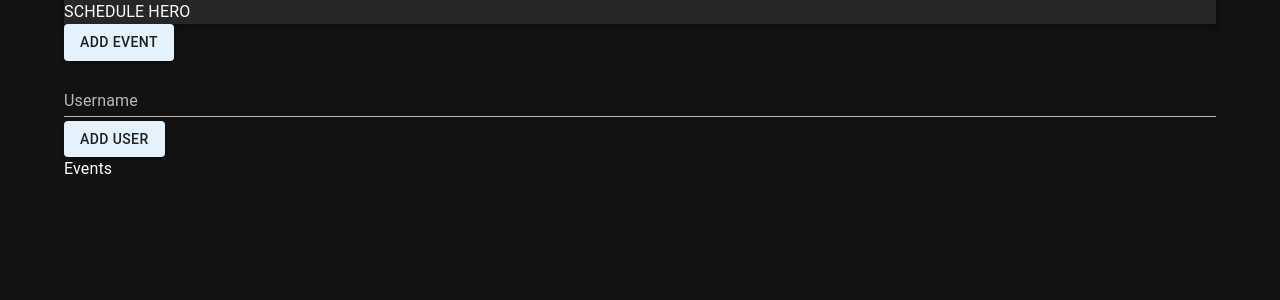
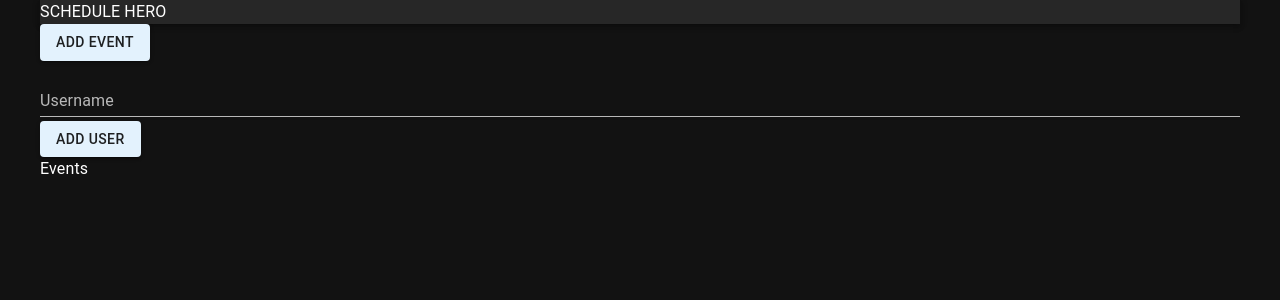
Before and after one commit to Armadillo59/schedule-hero, a React app: page / in a window 1280 px wide. Shown: the top 300 px of the page. Built offline with nearby package versions, Linux system fonts and the light colour scheme.

Commit message:
Disable gutters for main container

```diff
--- a/client/components/MainContainer.jsx
+++ b/client/components/MainContainer.jsx
@@ -8,7 +8,7 @@ import Container from '@mui/material/Container';
 
 function MainContainer() {
   return (
-    <Container sx={{padding: 0}}>
+    <Container disableGutters >
       <HeaderAppBar />
       <EventBoard />
     </Container>
```
